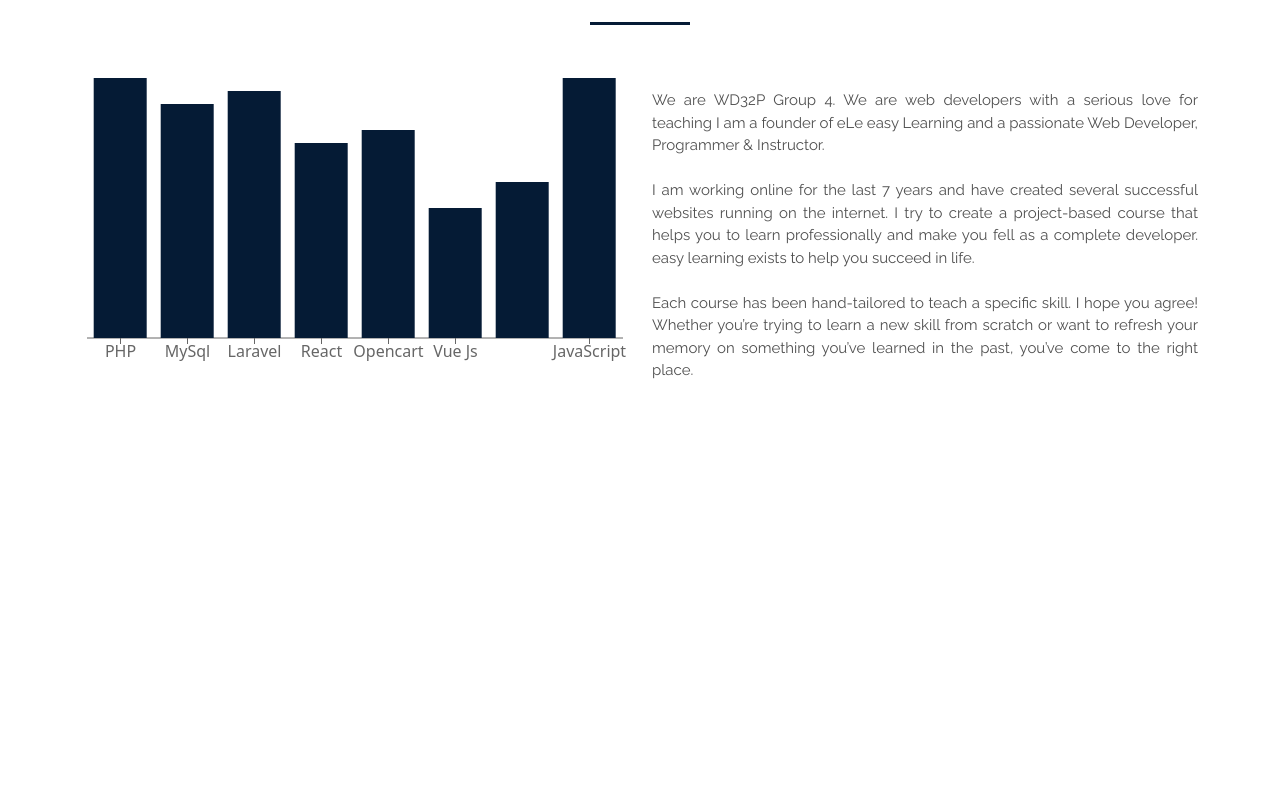
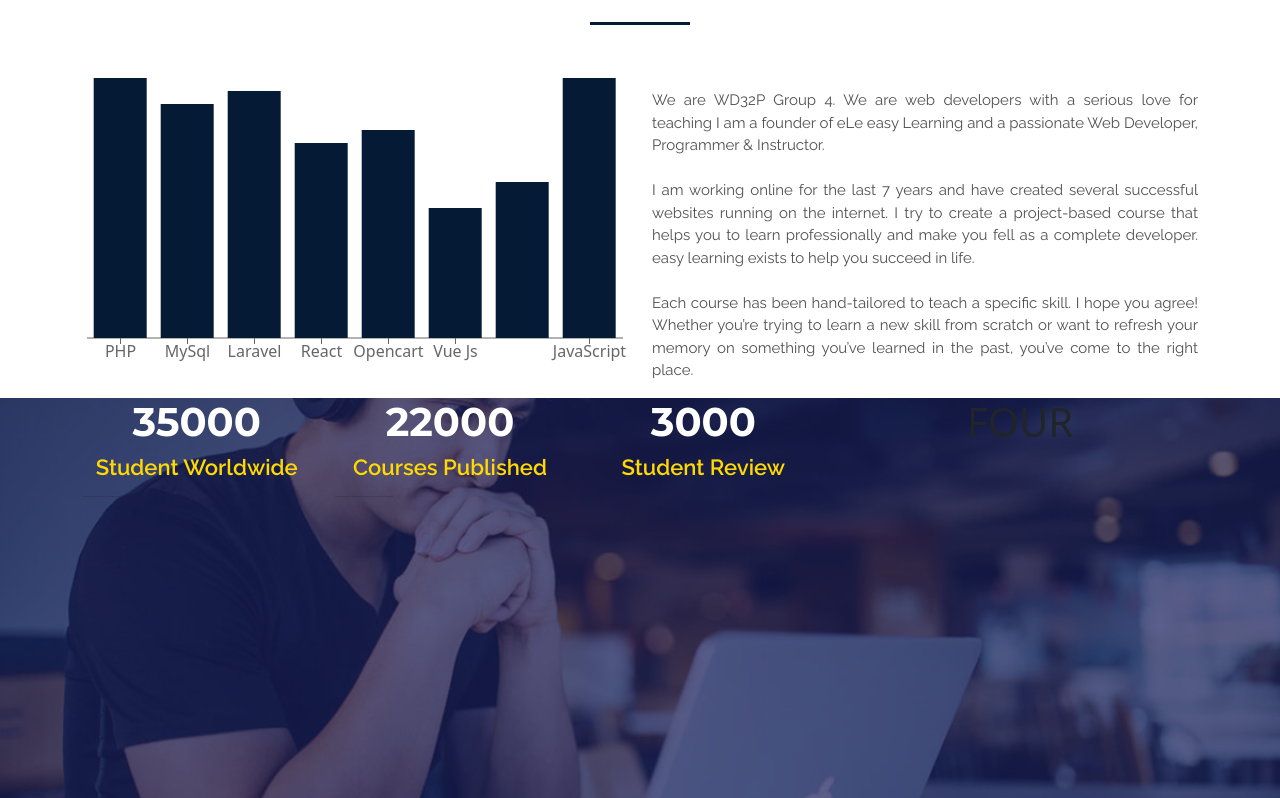
Before and after one commit to markokratos0918/cap-stone, a React (Create React App) app: page / in a window 1280 px wide. Shown: the part 1203-2001 px from the top of the page. Before the commit the page ends 1601 px from the top, so only its background shows below. Built offline with nearby package versions, Linux system fonts and the light colour scheme; a web font is replaced by a local one.

Commit message:
added summary section

```diff
--- a/src/App.js
+++ b/src/App.js
@@ -3,6 +3,7 @@ import TopBanner from './components/TopBanner/TopBanner';
 import Services from './components/Services/Services';
 import TopNavigation from './components/TopNavigation/TopNavigation';
 import Analysis from './components/Analysis/Analysis';
+import Summary from './components/Summary/Summary';
 
 function App() {
   return (
@@ -11,6 +12,7 @@ function App() {
       <TopBanner />
       <Services/>
       <Analysis/>
+      <Summary/>
     </div>
   );
 }
--- a/src/asset/css/custom.css
+++ b/src/asset/css/custom.css
@@ -123,3 +123,33 @@
 	font-weight: 700;
 	font-size: 16px;
 }
+.summaryBanner {
+	background-image: url("../image/summary.jpg");
+	min-height: 400px;
+	background-attachment: fixed;
+	background-position: center;
+	background-repeat: no-repeat;
+	background-size: cover;
+}
+.summaryBannerOverlay {
+	position: absolute;
+	min-height: 400px;
+	width: 100%;
+	background: rgba(27, 31, 92, 0.7);
+}
+
+.countNumber {
+	color: #ffffff;
+	font-family: "Montserrat", sans-serif;
+	font-weight: 700;
+	font-size: 40px;
+}
+.countTitle {
+	color: #ffd900;
+	font-family: "Raleway", sans-serif;
+	font-weight: 600;
+	font-size: 22px;
+}
+.countSection {
+	margin-top: 20%;
+}
--- /dev/null
+++ b/src/components/Summary/Summary.jsx
@@ -0,0 +1,51 @@
+import React, { Component, Fragment } from 'react'
+import { Col, Container, Row } from 'react-bootstrap'
+import '../../asset/css/bootstrap.min.css';
+
+class Summary extends Component {
+     render() {
+          return (
+           <Fragment>
+
+           <Container fluid={true} className="summaryBanner p-0" >
+             <div className="summaryBannerOverlay">
+               <Container className="text-center">
+                    <Row >
+
+                    <Col lg={8} md={6} sm={12}>
+                     <Row className="countSection">
+                        <Col>
+                            <h1 className="countNumber">35000 </h1>
+                            <h4 className="countTitle">Student Worldwide </h4>
+                            <hr className="bg-white w-25" />
+                        </Col>
+
+                        <Col>
+                            <h1 className="countNumber">22000</h1>
+                            <h4 className="countTitle">Courses Published</h4>
+                            <hr className="bg-black w-25" />
+                        </Col>
+
+                        <Col>
+                            <h1 className="countNumber">3000 </h1>
+                            <h4 className="countTitle">Student Review</h4>
+                            <hr className="bg-white w-25" />
+                        </Col>
+                      </Row>
+                     </Col>
+
+                        <Col lg={4} md={6} sm={12}>
+                            <h1>FOUR  </h1>
+                        </Col>
+                    </Row>
+
+               </Container>
+                </div>
+             </Container>
+
+              </Fragment>
+          )
+     }
+}
+
+export default Summary
```
Also changed, not shown: src/asset/image/summary.jpg (added).
